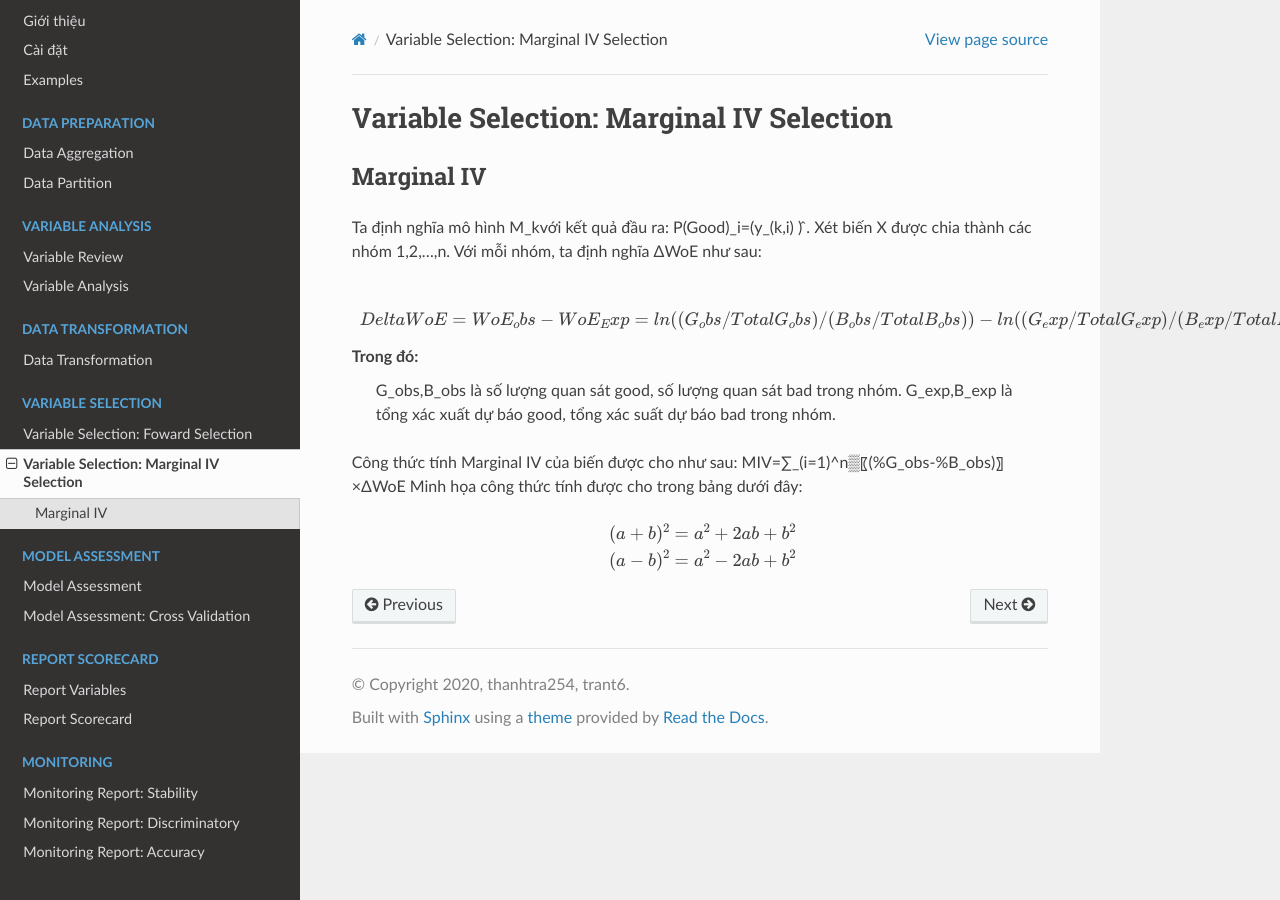
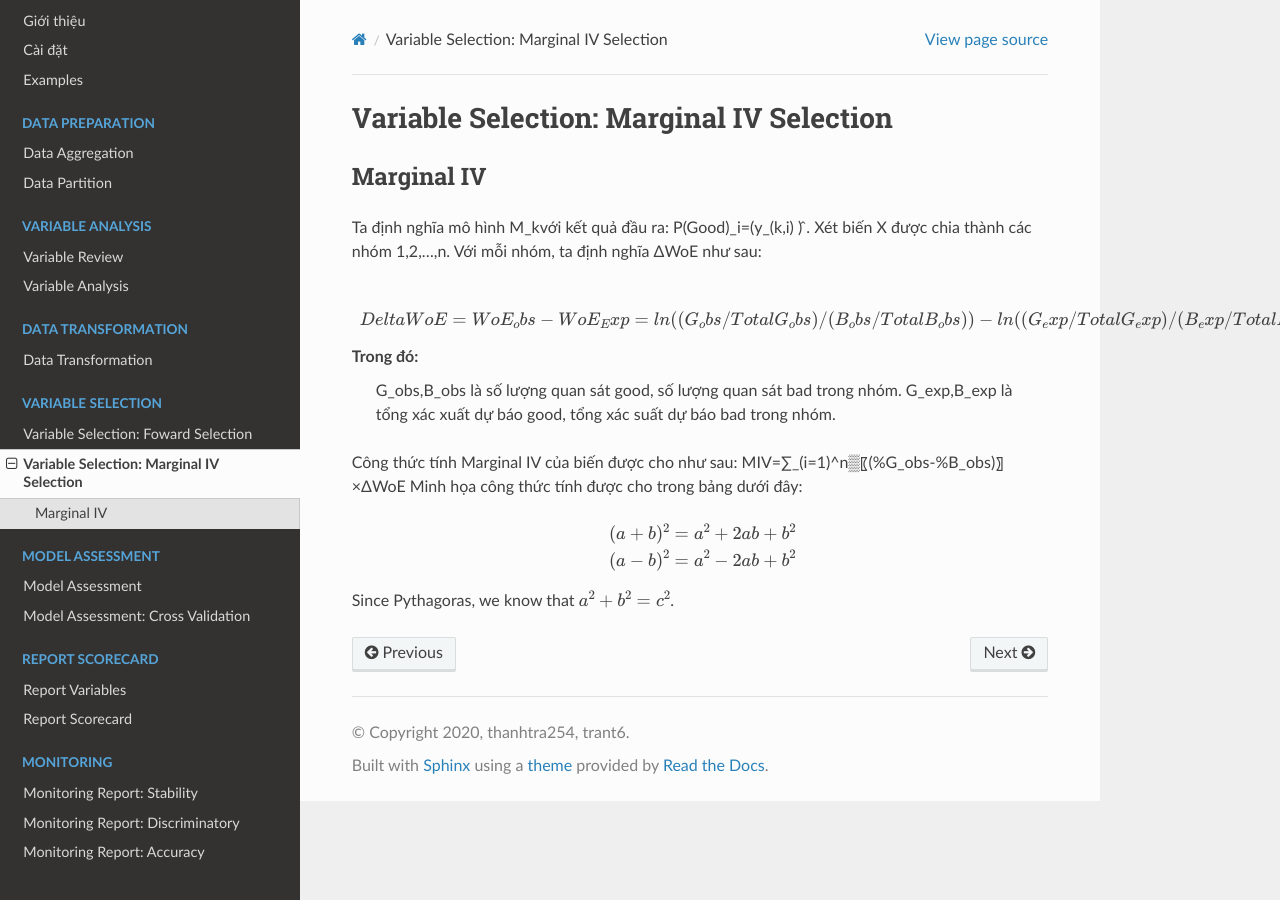
Before and after one commit to thanhtra254/SMCS, a Sphinx documentation site: the page built from docs/post/SelectMarIV.rst, in a window 1280 px wide. Built offline with Sphinx 7.4.7 and the Read the Docs theme 2.0.0, drawn with Linux system fonts in a browser that asks for light colours; comment, search, counter and statistics services are not loaded.

Commit message:
Update SelectMarIV.rst

```diff
--- a/docs/post/SelectMarIV.rst
+++ b/docs/post/SelectMarIV.rst
@@ -23,3 +23,5 @@ Minh họa công thức tính được cho trong bảng dưới đây:
    (a + b)^2 = a^2 + 2ab + b^2
 
    (a - b)^2 = a^2 - 2ab + b^2
+
+Since Pythagoras, we know that :math:`a^2 + b^2 = c^2`.
```
